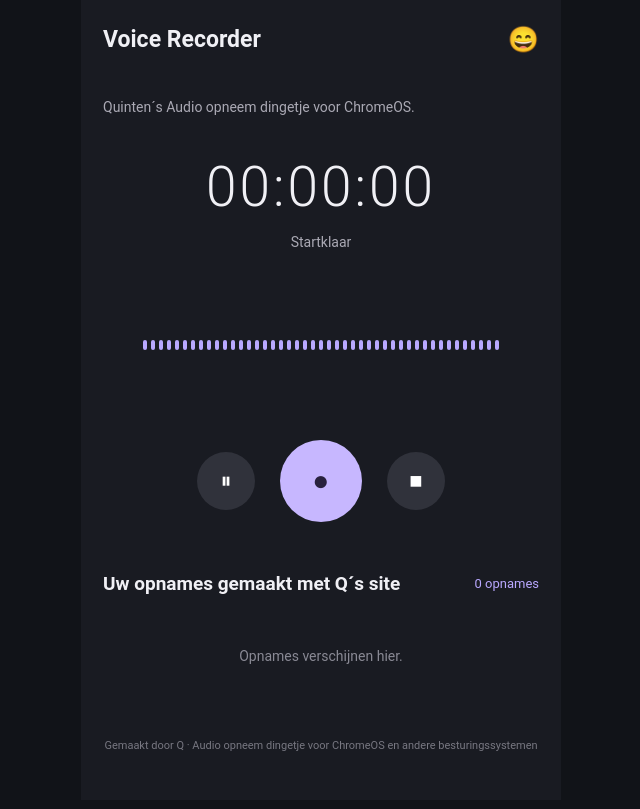
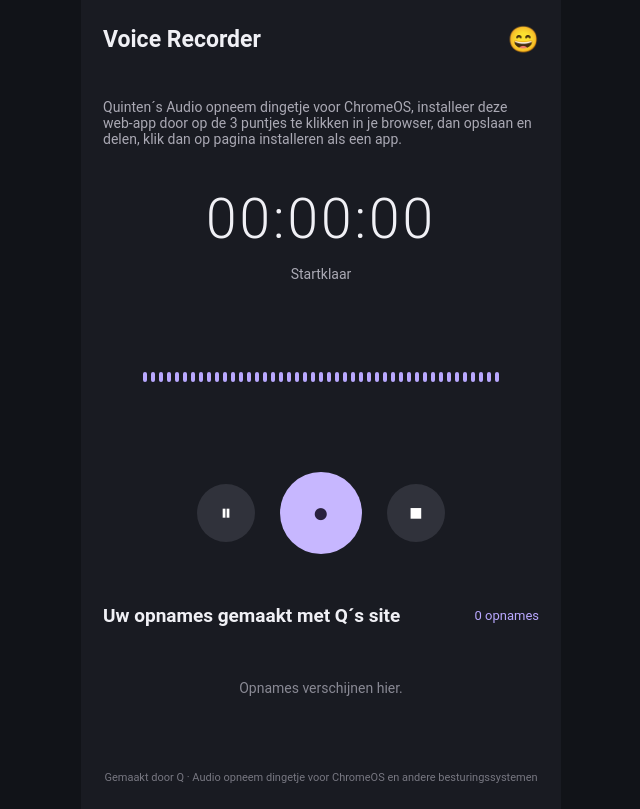
Before and after one commit to quintenmuskens-png/voicerecorder, a plain HTML site: page index.html in a window 1280 px wide. Shown: the whole page, without its empty margins (319-959 px from the left). Drawn offline with Linux system fonts and the light colour scheme.

Commit message:
Revise subtitle with detailed installation steps
Updated subtitle with installation instructions for the web app.

```diff
--- a/index.html
+++ b/index.html
@@ -45,7 +45,7 @@ header span{color:#c5b8ff;font-size:25px}
 <body>
 <div class="app">
 <header><h1>Voice Recorder</h1><span>😄</span></header>
-<p class="subtitle">Quinten´s Audio opneem dingetje voor ChromeOS.</p>
+<p class="subtitle">Quinten´s Audio opneem dingetje voor ChromeOS, installeer deze web-app door op de 3 puntjes te klikken in je browser, dan opslaan en delen, klik dan op pagina installeren als een app.</p>
 
 <div class="timer" id="timer">00:00:00</div>
 <p class="status" id="status">Startklaar</p>
```
